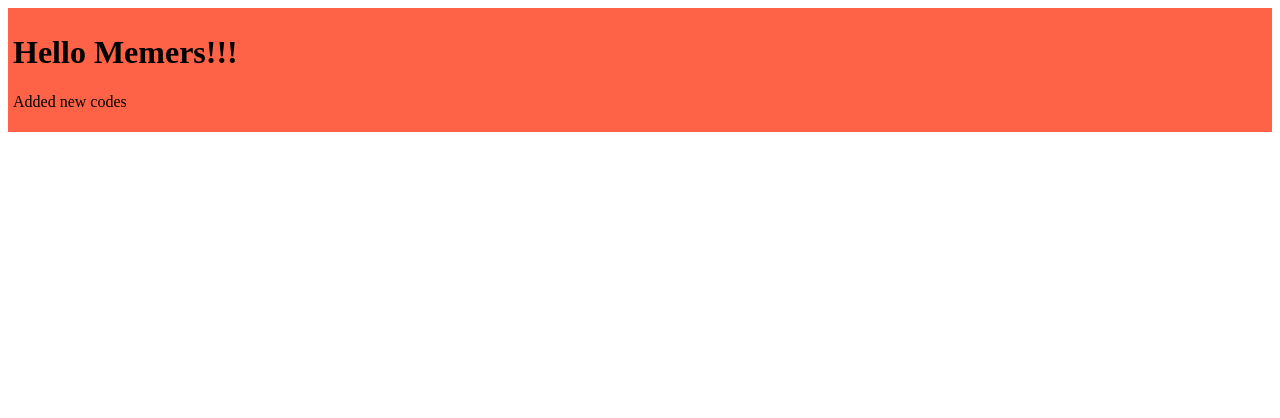
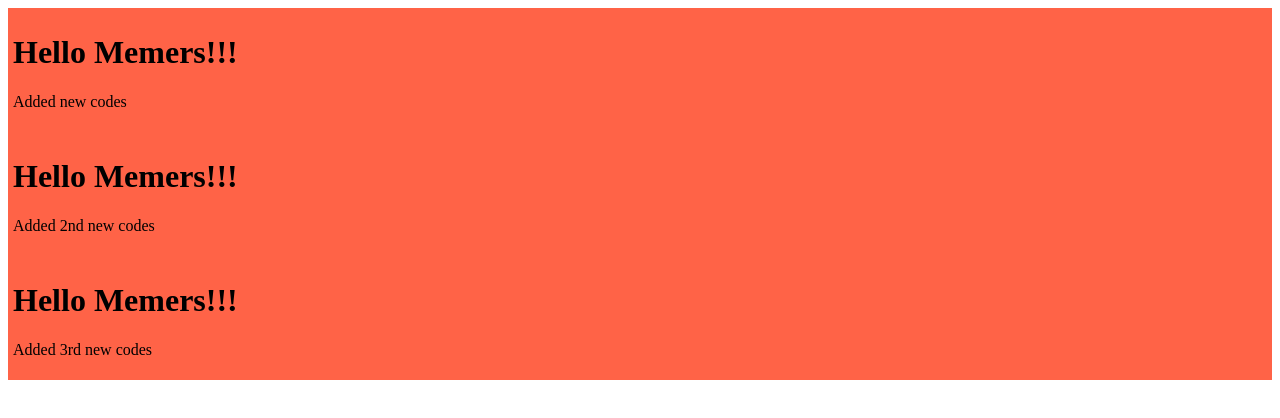
Before and after one commit to ahsanul0185/curly-meme, a plain HTML site: page index.html in a window 1280 px wide. Drawn offline with Linux system fonts and the light colour scheme.

Commit message:
second commit

```diff
--- a/index.html
+++ b/index.html
@@ -11,5 +11,13 @@
         <h1>Hello Memers!!!</h1>
         <p>Added new codes</p>
     </div>
+    <div>
+        <h1>Hello Memers!!!</h1>
+        <p>Added 2nd new codes</p>
+    </div>
+    <div>
+        <h1>Hello Memers!!!</h1>
+        <p>Added 3rd new codes</p>
+    </div>
 </body>
 </html>
```
